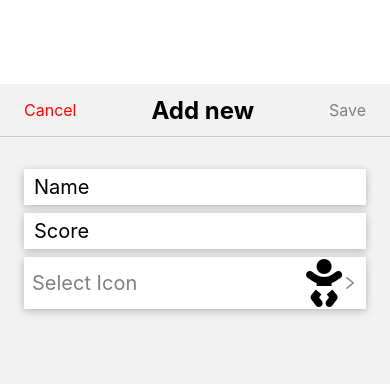
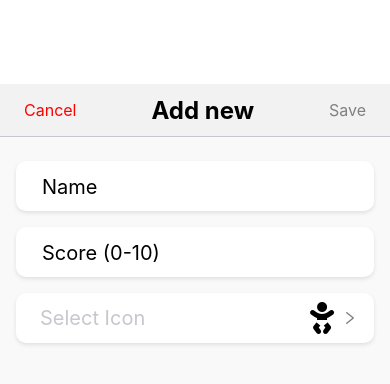
Before and after one commit to JordiMartinezDev/cleaningWars, a React Native app: screen /newTask in a window 390 px wide. Shown: the top 384 px of the page. Built offline with nearby package versions, Linux system fonts and the light colour scheme.

Commit message:
New task styling

```diff
--- a/screens/modal/NewTask.js
+++ b/screens/modal/NewTask.js
@@ -1,11 +1,10 @@
-import { View, Text, StyleSheet, Platform, Pressable } from "react-native";
 import React, { useState } from "react";
+import { View, Text, StyleSheet, Pressable } from "react-native";
 import AddOrCancelHeader from "../../components/AddOrCancelHeader";
 import { useNavigation } from "@react-navigation/native";
 import { Divider } from "react-native-paper";
 import Input from "../../components/Input";
 import AntDesign from "@expo/vector-icons/AntDesign";
-import MaterialIcons from "@expo/vector-icons/MaterialIcons";
 import { useSelector } from "react-redux";
 import CustomIcon from "../../components/CustomIcon";
 
@@ -13,20 +12,12 @@ const NewTask = () => {
   const navigation = useNavigation();
   const selectedIcon = useSelector((state) => state.icon.iconName);
 
-  console.log(selectedIcon);
-
   const [name, setName] = useState("");
   const [score, setScore] = useState("");
 
-  function scoreHandler(score) {
-    setScore(score);
-  }
-  function nameHandler(name) {
-    setName(name);
-  }
-  function handleSelectIcon() {
-    navigation.navigate("selectIcon");
-  }
+  const scoreHandler = (score) => setScore(score);
+  const nameHandler = (name) => setName(name);
+  const handleSelectIcon = () => navigation.navigate("selectIcon");
 
   return (
     <>
@@ -47,7 +38,8 @@ const NewTask = () => {
           <Input
             textInputConfig={{
               keyboardType: "decimal-pad",
-              placeholder: "Score",
+              placeholder: "Score (0-10)",
+              maxLength: 2,
             }}
             onChangeText={scoreHandler}
             value={score}
@@ -56,8 +48,8 @@ const NewTask = () => {
         <Pressable onPress={handleSelectIcon}>
           <View style={styles.iconBar}>
             <View style={styles.defaultIconAndText}>
-              <Text style={styles.iconText}>Select Icon</Text>
-              <CustomIcon icon={selectedIcon} size={48} color={"black"} />
+              <Text style={styles.placeholderText}>Select Icon</Text>
+              <CustomIcon icon={selectedIcon} size={32} color={"black"} />
             </View>
             <View style={styles.icon}>
               <AntDesign name="right" size={16} color="gray" />
@@ -72,48 +64,66 @@ const NewTask = () => {
 const styles = StyleSheet.create({
   container: {
     flex: 1,
-    marginTop: 24,
-    marginHorizontal: 24,
-    justifyContent: "start",
+    padding: 16,
+    backgroundColor: "#f9f9f9",
   },
   inputContainer: {
-    marginTop: 8,
+    marginVertical: 8,
     backgroundColor: "white",
-    //shadow on Android
-    elevation: 8,
-    //Shadow on iOS
-    shadowColor: "black",
-    shadowOpacity: 0.25,
+    borderRadius: 10,
+    paddingHorizontal: 16,
+    paddingVertical: 8,
+    shadowColor: "#000",
+    shadowOpacity: 0.1,
     shadowOffset: { width: 0, height: 2 },
-    shadowRadius: 8,
+    shadowRadius: 4,
+    elevation: 2,
+    height: 50,
   },
-  nameContainer: {},
+  smallInputContainer: {
+    marginVertical: 8,
+    backgroundColor: "white",
+    borderRadius: 10,
+    paddingHorizontal: 16,
+    paddingVertical: 8,
+    shadowColor: "#000",
+    shadowOpacity: 0.1,
+    shadowOffset: { width: 0, height: 2 },
+    shadowRadius: 4,
+    elevation: 2,
+    height: 50,
+    width: "30%",
+  },
   iconBar: {
     flexDirection: "row",
     alignItems: "center",
     justifyContent: "space-between",
     backgroundColor: "white",
-    marginTop: 8,
-    elevation: 8,
-    //Shadow on iOS
-    shadowColor: "black",
-    shadowOpacity: 0.25,
+    marginVertical: 8,
+    borderRadius: 10,
+    paddingHorizontal: 16,
+    paddingVertical: 8,
+    shadowColor: "#000",
+    shadowOpacity: 0.1,
     shadowOffset: { width: 0, height: 2 },
-    shadowRadius: 8,
+    shadowRadius: 4,
+    elevation: 2,
+    height: 50,
   },
-  iconText: {
-    color: "gray",
-    fontSize: 20,
-    marginLeft: 8,
+  placeholderText: {
+    color: "#C7C7CD", // Similar to placeholder text color
+    fontSize: 20, // Same font size as input placeholders
+    paddingHorizontal: 8,
   },
   defaultIconAndText: {
     flex: 1,
     flexDirection: "row",
+    alignItems: "center",
     justifyContent: "space-between",
-    alignItems: "center",
   },
   icon: {
-    marginRight: 8,
+    marginLeft: 8,
   },
 });
+
 export default NewTask;
```
